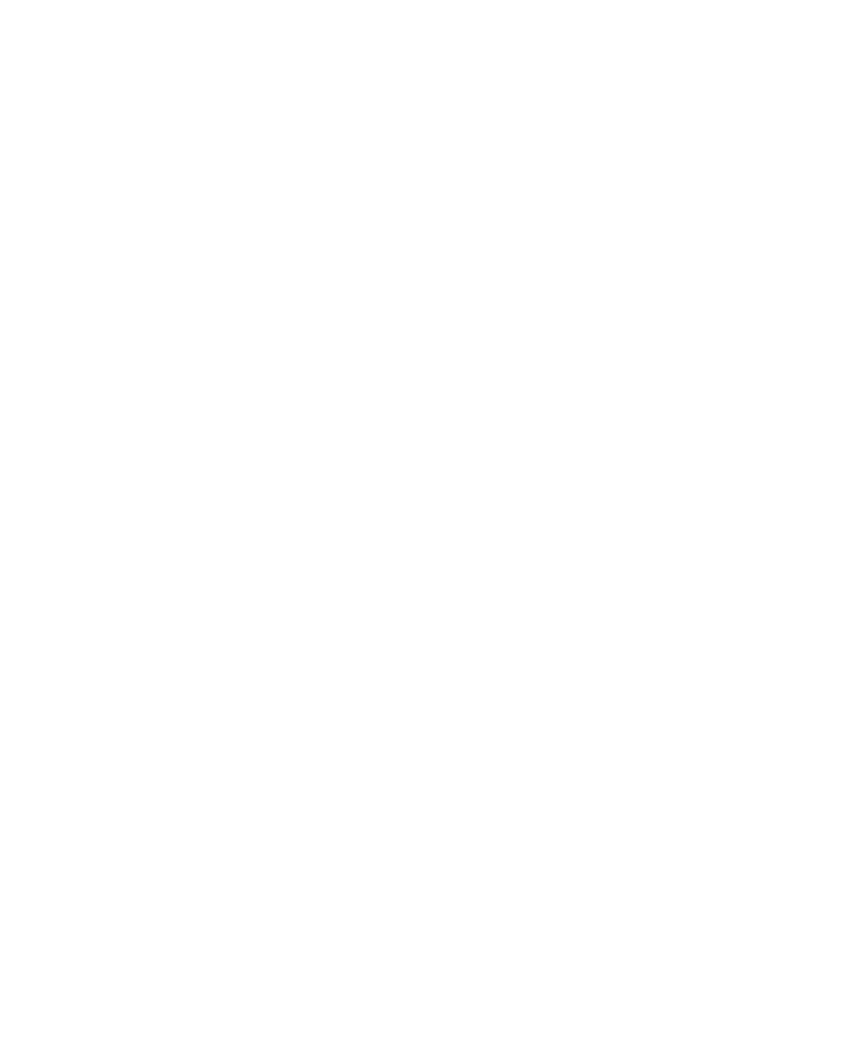
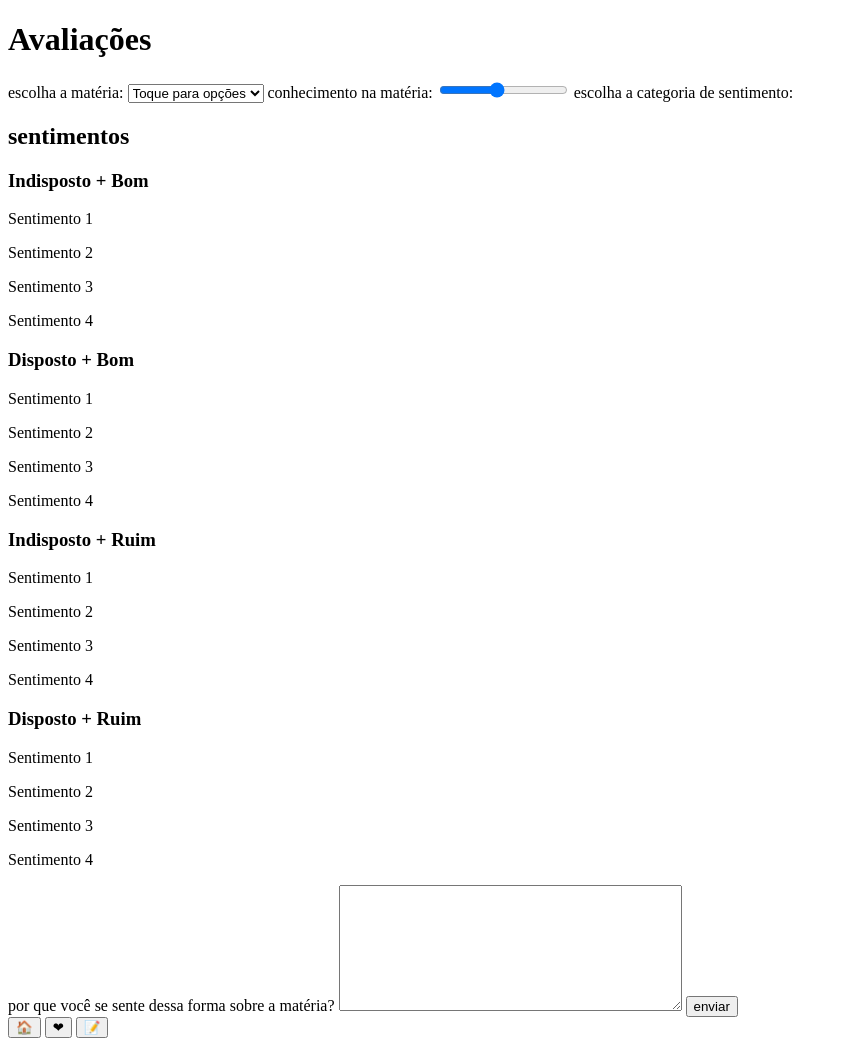
Before and after one commit to GustavoSanches55/2nds, a Django app: page /aluno in a window 1280 px wide. Before the commit the part shown is empty. Shown: the whole page, without its empty margins (0-847 px from the left). Before the commit the page ends 800 px from the top, so only its background shows below. Run offline with Django 4.2, Linux system fonts and the light colour scheme.

Commit message:
html for students

```diff
--- a/silvia/base/templates/base/aluno.html
+++ b/silvia/base/templates/base/aluno.html
@@ -1,11 +1,95 @@
+<!DOCTYPE html>
 <html lang="en">
 <head>
     <meta charset="UTF-8">
     <meta http-equiv="X-UA-Compatible" content="IE=edge">
     <meta name="viewport" content="width=device-width, initial-scale=1.0">
-    <title>ALUNOS___</title>
+    <title>Document</title>
 </head>
 <body>
-
+    <h1>Avaliações</h1>
+    <div class="content">
+        <form action="">
+            <label for="materia">escolha a matéria:</label>
+            <select name="materia" id="input_materia">
+                <option value="none">Toque para opções</option>
+            </select>
+            <label for="conhecimento">conhecimento na matéria:</label>
+            <input type="range" name="conhecimento" id="input_conhecimento" min="1" max="10" value="5" class="slider">
+            <label for="sentimento">escolha a categoria de sentimento:</label>
+            <h2>sentimentos</h2>
+            <input type="hidden" name="sentimento" id="input_sentimento">
+            <div class="sentimentBox">
+                <div class="box1">
+                    <h3 class="sentimentKind">Indisposto + Bom</h3>
+                    <div class="box1">
+                        <p class="sentiment">Sentimento 1</p>
+                    </div>
+                    <div class="box2">
+                        <p class="sentiment">Sentimento 2</p>
+                    </div>
+                    <div class="box3">
+                        <p class="sentiment">Sentimento 3</p>
+                    </div>
+                    <div class="box4">
+                        <p class="sentiment">Sentimento 4</p>
+                    </div>
+                </div>
+                <div class="box2">
+                    <h3 class="sentimentKind">Disposto + Bom</h3>
+                    <div class="box1">
+                        <p class="sentiment">Sentimento 1</p>
+                    </div>
+                    <div class="box2">
+                        <p class="sentiment">Sentimento 2</p>
+                    </div>
+                    <div class="box3">
+                        <p class="sentiment">Sentimento 3</p>
+                    </div>
+                    <div class="box4">
+                        <p class="sentiment">Sentimento 4</p>
+                    </div>
+                </div>
+                <div class="box3">
+                    <h3 class="sentimentKind">Indisposto + Ruim</h3>
+                    <div class="box1">
+                        <p class="sentiment">Sentimento 1</p>
+                    </div>
+                    <div class="box2">
+                        <p class="sentiment">Sentimento 2</p>
+                    </div>
+                    <div class="box3">
+                        <p class="sentiment">Sentimento 3</p>
+                    </div>
+                    <div class="box4">
+                        <p class="sentiment">Sentimento 4</p>
+                    </div>
+                </div>
+                <div class="box4">
+                    <h3 class="sentimentKind">Disposto + Ruim</h3>
+                    <div class="box1">
+                        <p class="sentiment">Sentimento 1</p>
+                    </div>
+                    <div class="box2">
+                        <p class="sentiment">Sentimento 2</p>
+                    </div>
+                    <div class="box3">
+                        <p class="sentiment">Sentimento 3</p>
+                    </div>
+                    <div class="box4">
+                        <p class="sentiment">Sentimento 4</p>
+                    </div>
+                </div>
+            </div>
+            <label for="comentario">por que você se sente dessa forma sobre a matéria?</label>
+            <textarea name="comentario" id="input_comentario" cols="40" rows="8"></textarea>
+            <button type="submit">enviar</button>
+        </form>
+    </div>
+    <div class="footer">
+        <button class="home">🏠</button>
+        <button class="mySentiments">❤</button>
+        <button class="menu">📝</button>
+    </div>
 </body>
 </html>
```
Also changed, not shown: silvia/base/styles/aluno.css (added, +14 -0 lines), silvia/base/styles/aluno.scss (added, +11 -0 lines), 1 other file.
